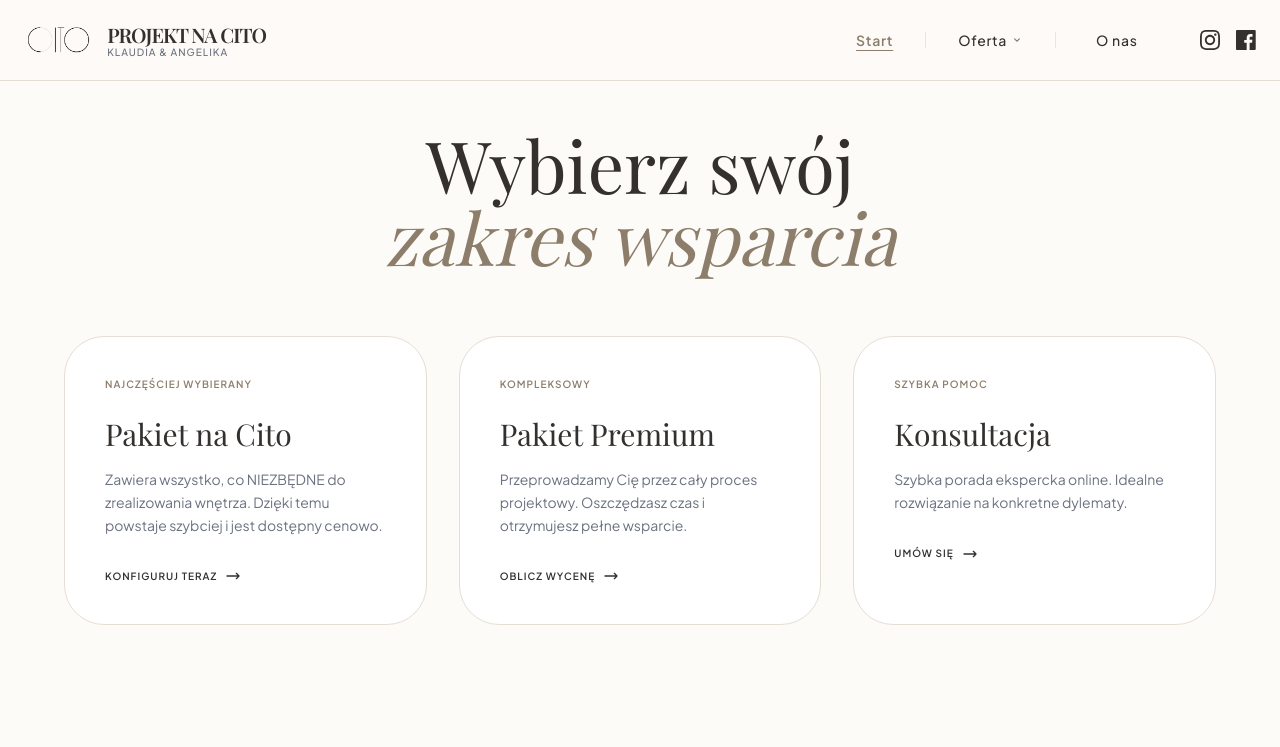
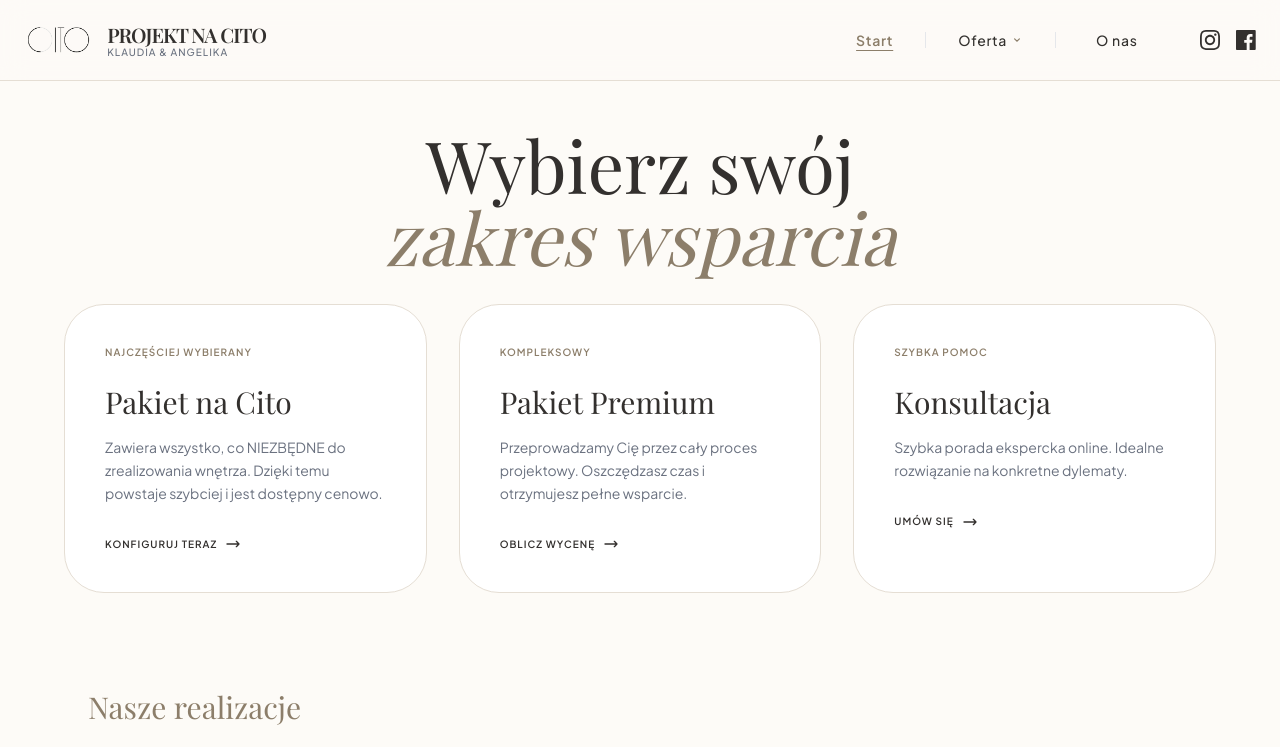
Before and after one commit to lukaszkotowski-git/projektnacito, a React (Vite) app in the folder react-app/: page / in a window 1280 px wide. Shown: the top 747 px of the page. Built offline with nearby package versions, Linux system fonts and the light colour scheme; no server answers; a web font is replaced by a local one.

Commit message:
style(main): reduce spacing between packages and carousel

```diff
--- a/react-app/src/components/MainView.tsx
+++ b/react-app/src/components/MainView.tsx
@@ -12,11 +12,11 @@ export function MainView() {
 
   return (
     <main className="pt-32 pb-24">
-      <section className="px-6 text-center mb-20">
+      <section className="px-6 text-center mb-8">
         <h1 className="text-5xl md:text-7xl font-serif mb-8 fade-in visible">
           Wybierz swój <br /><span className="italic text-[#8C7E6A]">zakres wsparcia</span>
         </h1>
-        <div className="max-w-6xl mx-auto grid grid-cols-1 md:grid-cols-3 gap-8 mt-16">
+        <div className="max-w-6xl mx-auto grid grid-cols-1 md:grid-cols-3 gap-8 mt-8">
           <div onClick={() => handleChoice('cito-config')} className="card-choice p-10 rounded-[2.5rem] cursor-pointer text-left group">
             <div className="text-[10px] font-bold uppercase tracking-widest text-[#8C7E6A] mb-6">Najczęściej wybierany</div>
             <h3 className="text-3xl font-serif mb-4">Pakiet na Cito</h3>
```
